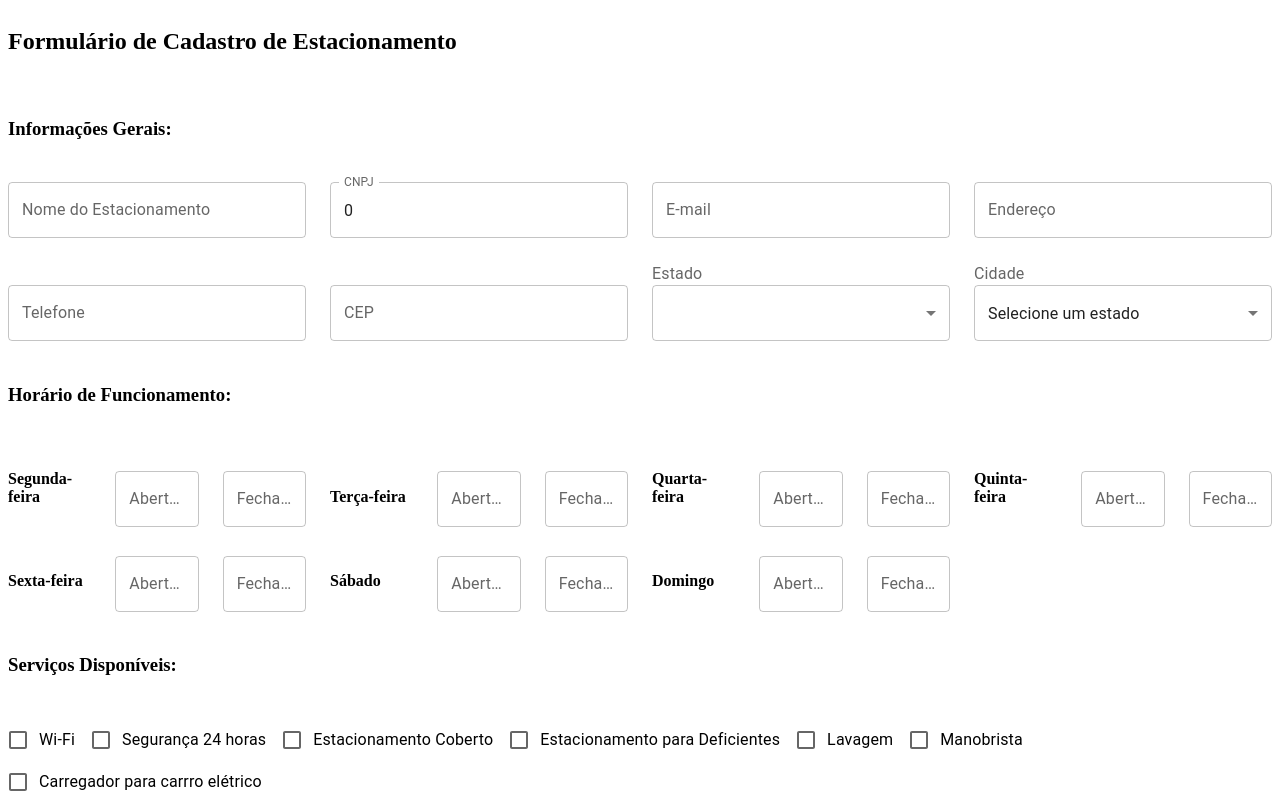
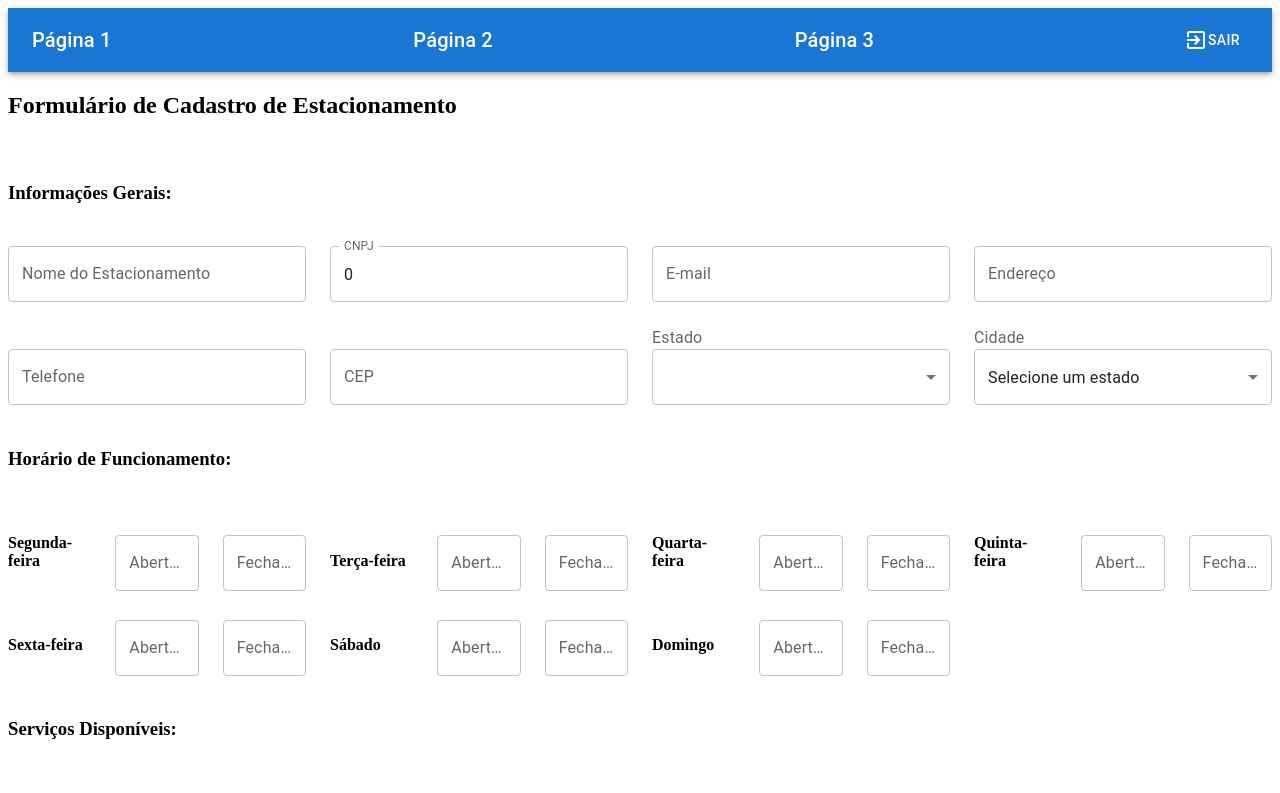
Before and after one commit to JaderSdS/jsPark, a React (Create React App) app: page /addEstacionamento in a window 1280 px wide. Shown: the top 793 px of the page. Built offline with nearby package versions, Linux system fonts and the light colour scheme.

Commit message:
layout update

```diff
--- a/src/components/layout.tsx
+++ b/src/components/layout.tsx
@@ -22,39 +22,22 @@ interface LayoutProps {
 const Layout: React.FC<LayoutProps> = ({ menuItems, children }) => {
   return (
     <Grid container>
-      <Grid item xs={2}>
+      <Grid item xs={12}>
         <AppBar position="static">
           <Toolbar>
-            <IconButton edge="start" color="inherit" aria-label="menu">
-              <MenuIcon />
-            </IconButton>
-          </Toolbar>
-        </AppBar>
-        <Grid container direction="column">
-          {menuItems.map((item, index) => (
-            <Grid item key={index}>
-              <Typography>{item.label}</Typography>
-            </Grid>
-          ))}
-        </Grid>
-      </Grid>
-      <Grid item xs={10}>
-        <AppBar position="static">
-          <Toolbar>
-            <Typography variant="h6">Header</Typography>
+            {menuItems.map((item, index) => (
+              <Typography variant="h6" component="div" sx={{ flexGrow: 1 }}>
+                {item.label}
+              </Typography>
+            ))}
             <Button color="inherit">
               <ExitToAppIcon />
               Sair
             </Button>
           </Toolbar>
         </AppBar>
-        <Grid container justifyContent="center" alignItems="center">
-          <Grid item>
-            <img src="path/to/image" alt="Logo" />
-          </Grid>
-        </Grid>
         <Grid container justifyContent="center">
-          <Grid item xs={10}>
+          <Grid item xs={12}>
             {children}
           </Grid>
         </Grid>
--- a/src/pages/crud/parkingLot/ParkingLotCreateEdit.tsx
+++ b/src/pages/crud/parkingLot/ParkingLotCreateEdit.tsx
@@ -10,6 +10,7 @@ import {
   Select,
 } from "@mui/material";
 import estadosCidades from "./../../../services/estadosCidades.json";
+import Layout from "../../../components/layout";
 interface ParkingFormProps {
   onSubmit: (formData: FormData) => void;
 }
@@ -145,7 +146,14 @@ const ParkingForm: React.FC<ParkingFormProps> = () => {
     console.log(formData);
   };
 
+  const menuItems = [
+    { label: "Página 1", link: "/pagina1" },
+    { label: "Página 2", link: "/pagina2" },
+    { label: "Página 3", link: "/pagina3" },
+  ];
+
   return (
+    <Layout menuItems={menuItems}>
       <form onSubmit={handleSubmit}>
         <Grid
           container
@@ -470,6 +478,7 @@ const ParkingForm: React.FC<ParkingFormProps> = () => {
           </Grid>
         </Grid>
       </form>
+    </Layout>
   );
 };
 
```
Lines whose indentation alone changed are shown as unchanged.
